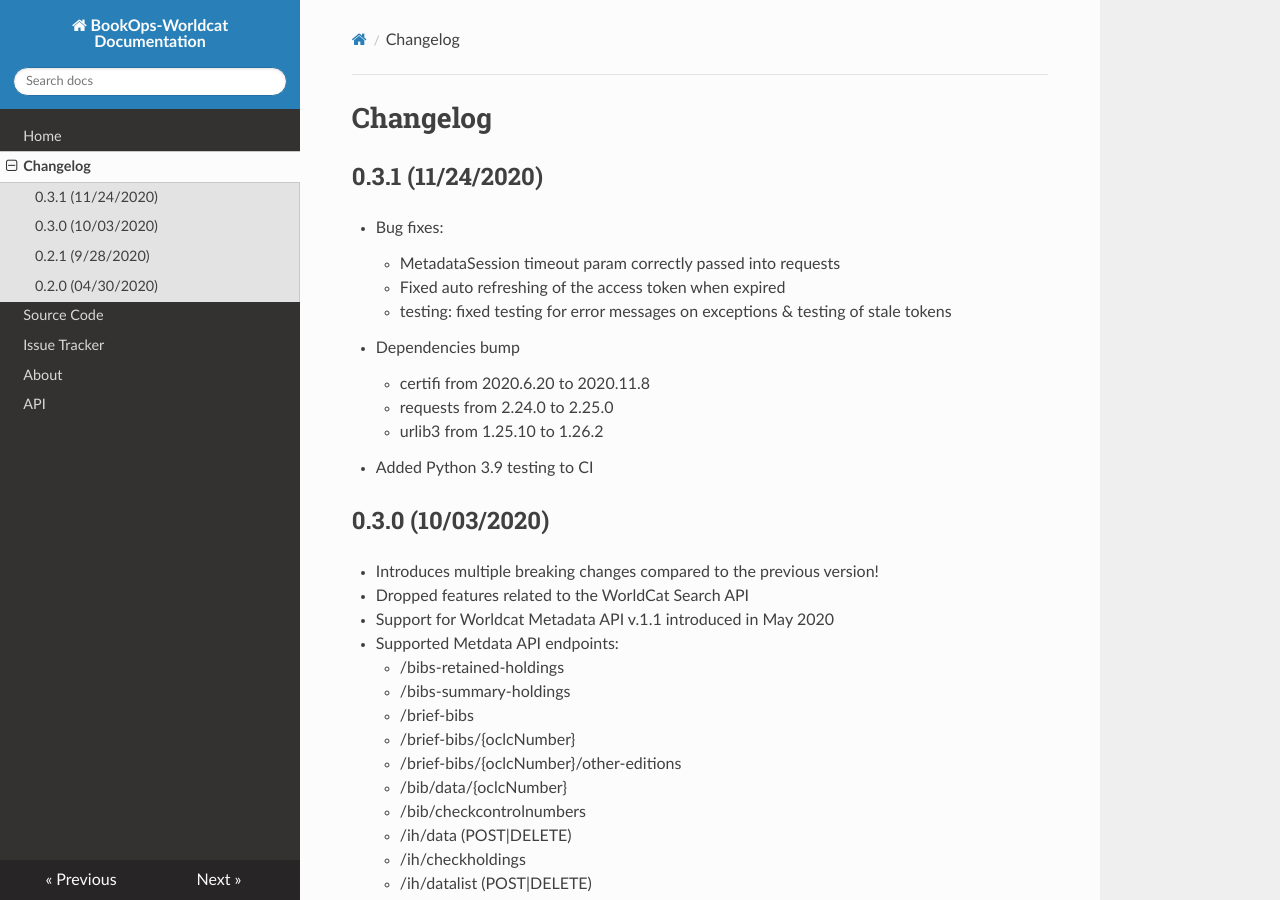
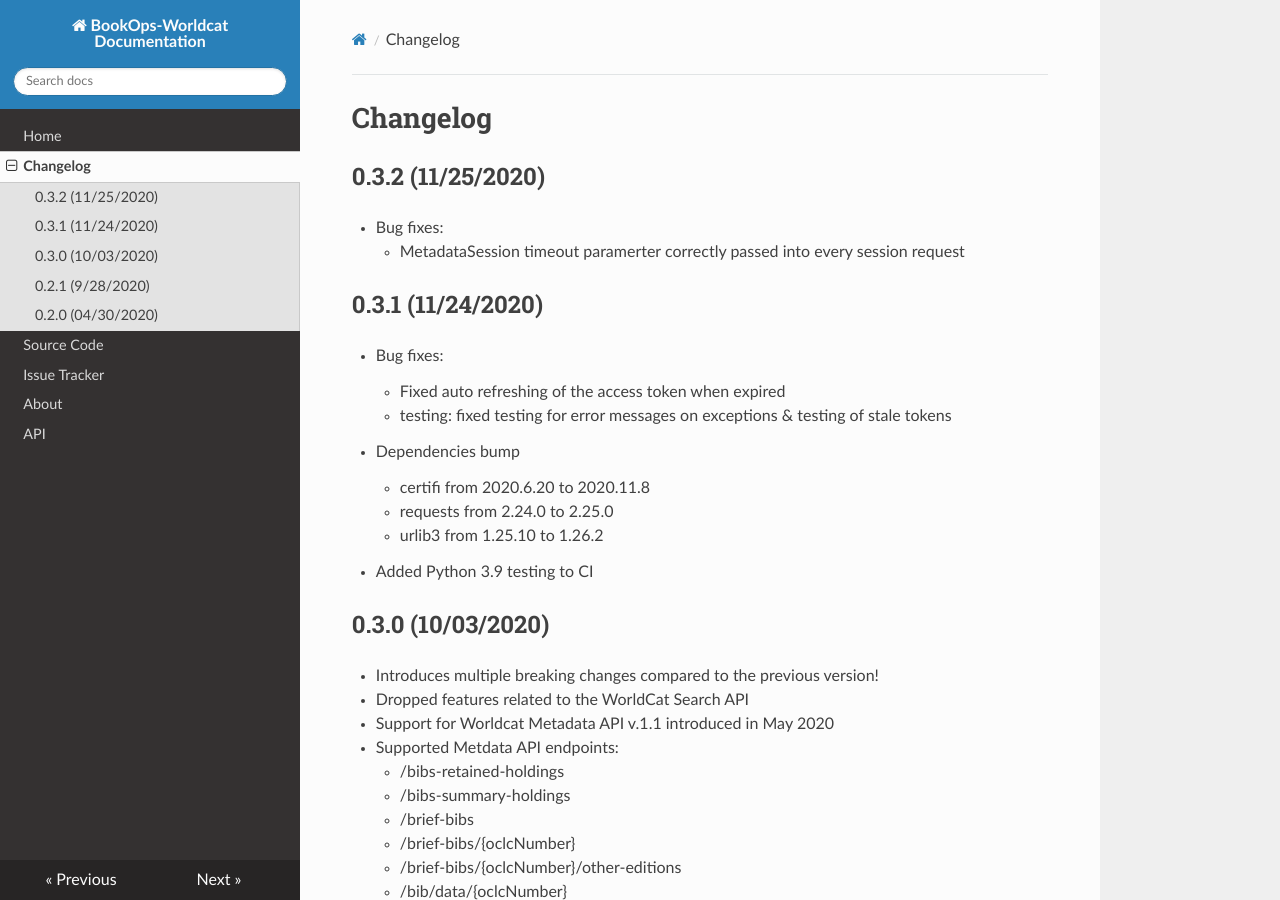
Before and after one commit to BookOps-CAT/bookops-worldcat, an MkDocs documentation site: the page built from docs/changelog.md, in a window 1280 px wide and 900 px high. Built offline with MkDocs 1.6.1, drawn with Linux system fonts in a browser that asks for light colours; nearby versions of some CDN libraries; comment, search, counter and statistics services are not loaded.

Commit message:
0.3.2 timout fix

```diff
--- a/docs/changelog.md
+++ b/docs/changelog.md
@@ -1,9 +1,13 @@
 # Changelog
+
+## 0.3.2 (11/25/2020)
++ Bug fixes:
+    + MetadataSession timeout paramerter correctly passed into every session request
+
 
 ## 0.3.1 (11/24/2020)
 
 + Bug fixes:
-    + MetadataSession timeout param correctly passed into requests
     + Fixed auto refreshing of the access token when expired
     + testing: fixed testing for error messages on exceptions & testing of stale tokens
 
```
